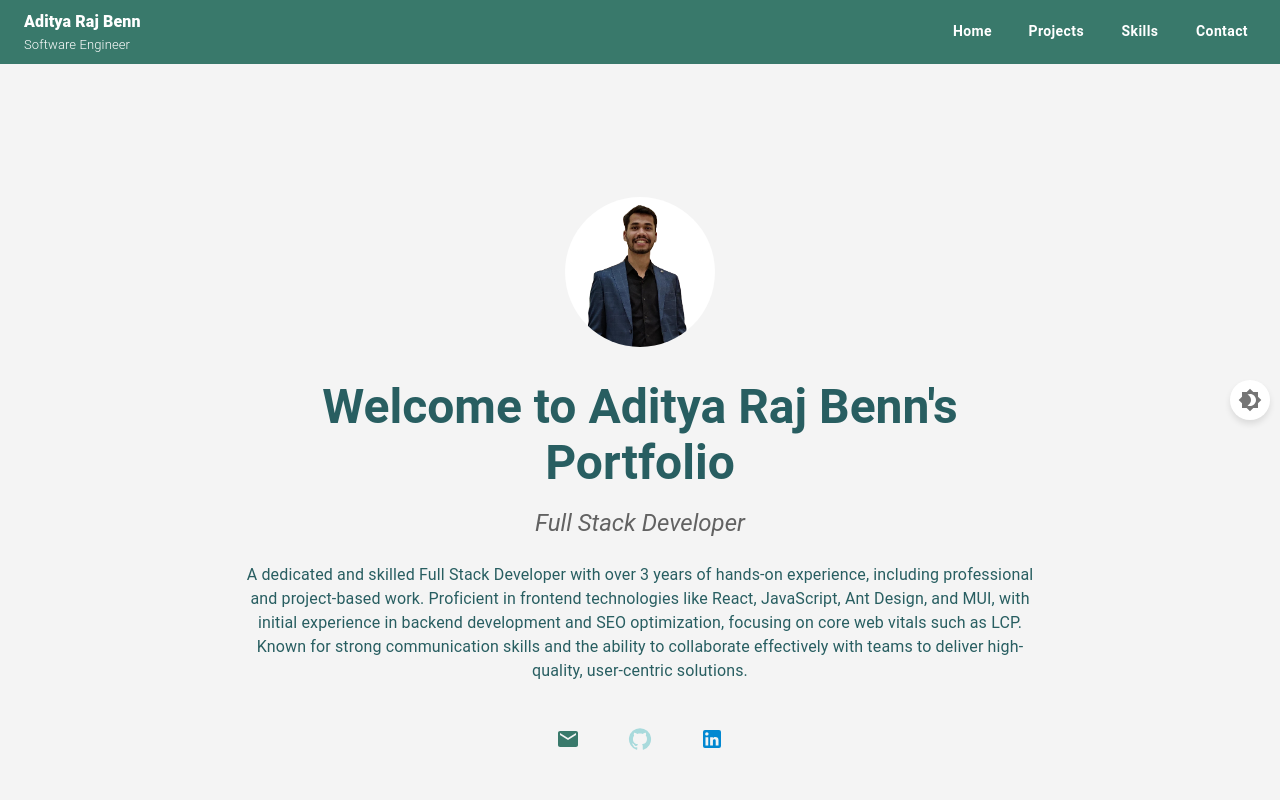
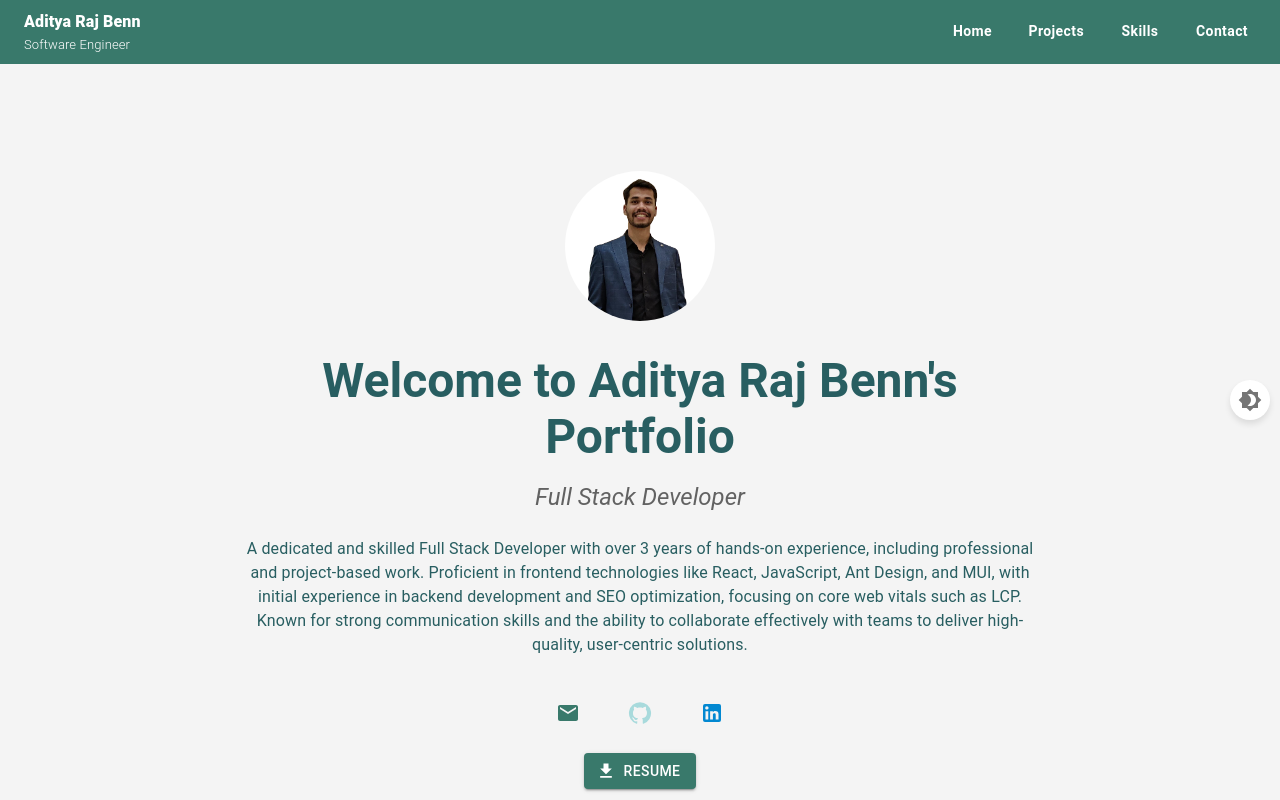
Before and after one commit to adityarajbenn/thePortfolio, a React (Create React App) app in the folder portfolio-ftd/: page / in a window 1280 px wide. Shown: the top 800 px of the page. Built offline with nearby package versions, Linux system fonts and the light colour scheme; the HTML template or start-up script is replaced by a standard one.

Commit message:
added resume to download and view on next page

```diff
--- a/portfolio-ftd/src/App.js
+++ b/portfolio-ftd/src/App.js
@@ -10,6 +10,7 @@ import Navbar from './components/Navbar';
 import baseTheme from './theme';
 import { CssBaseline, Box, Container } from '@mui/material';
 import Skills from './pages/Skills';
+import ResumeViewer from './pages/Resume';
 
 const App = () => {
   const [currentTheme, setCurrentTheme] = useState(baseTheme.primary);
@@ -57,6 +58,7 @@ const App = () => {
               <Route path="/projects" element={<Projects />} />
               <Route path="/contact" element={<Contact />} />
               <Route path="/skills" element={<Skills />} />
+              <Route path="/resume" element={<ResumeViewer />} />
             </Routes>
           </Container>
           <Footer />
--- a/portfolio-ftd/src/pages/Home.js
+++ b/portfolio-ftd/src/pages/Home.js
@@ -1,30 +1,43 @@
-import React from 'react';
-import { Container, Typography, Grid, Box, Avatar, IconButton } from '@mui/material';
-import { useTheme } from '@mui/material/styles';
-import { GitHub, LinkedIn, Email } from '@mui/icons-material'; // Import required icons
-import data from '../data.json';
+import React from "react";
+import {
+  Container,
+  Typography,
+  Grid,
+  Box,
+  Avatar,
+  IconButton,
+  Button,
+} from "@mui/material";
+import { useTheme } from "@mui/material/styles";
+import { GitHub, LinkedIn, Email } from "@mui/icons-material"; // Import required icons
+import data from "../data.json";
+import DownloadIcon from "@mui/icons-material/Download";
 
 const Home = () => {
   const theme = useTheme();
 
+  const handleResumeDownload = () => {
+    window.open("/Aditya_Raj_Benn_Resume.pdf", "_blank");
+  };
+
   return (
     <Box
       sx={{
-        minHeight: '100vh',
+        minHeight: "100vh",
         backgroundColor: theme.palette.background.default,
-        display: 'flex',
-        flexDirection: 'column',
-        justifyContent: 'center',
-        alignItems: 'center',
+        display: "flex",
+        flexDirection: "column",
+        justifyContent: "center",
+        alignItems: "center",
         py: 8,
       }}
     >
-      <Container maxWidth="md" sx={{ textAlign: 'center' }}>
+      <Container maxWidth="md" sx={{ textAlign: "center" }}>
         {/* Profile Image */}
         <Avatar
           alt={data.aboutMe.name}
           src={data.aboutMe.profileImage}
-          sx={{ width: 150, height: 150, margin: '0 auto', mb: 4 }}
+          sx={{ width: 150, height: 150, margin: "0 auto", mb: 4 }}
         />
 
         {/* Welcome Section */}
@@ -43,7 +56,7 @@ const Home = () => {
           sx={{
             marginBottom: 3,
             color: theme.palette.text.secondary,
-            fontStyle: 'italic',
+            fontStyle: "italic",
           }}
         >
           {data.aboutMe.title}
@@ -94,6 +107,23 @@ const Home = () => {
             </IconButton>
           </Grid>
         </Grid>
+        <a
+          href="/Aditya_Raj_Benn_Resume.pdf"
+          download="Aditya_Raj_Benn_Resume.pdf"
+          target="_blank"
+          rel="noopener noreferrer"
+          style={{ textDecoration: "none" }}
+        >
+          <Button
+            variant="contained"
+            color="primary"
+            onClick={handleResumeDownload}
+            startIcon={<DownloadIcon />}
+            sx={{ marginTop: 2 }}
+          >
+          Resume
+          </Button>
+        </a>
       </Container>
     </Box>
   );
--- /dev/null
+++ b/portfolio-ftd/src/pages/Resume.js
@@ -0,0 +1,23 @@
+import React, { useEffect } from "react";
+
+const ResumeViewer = () => {
+  useEffect(() => {
+    // Automatically trigger file download
+    const link = document.createElement("a");
+    link.href = "/Aditya_Raj_Benn_Resume.pdf"; // Ensure the file is in the public folder
+    link.download = "Aditya_Raj_Benn_Resume.pdf";
+    link.click();
+  }, []);
+
+  return (
+    <div style={{ height: "100vh", display: "flex", justifyContent: "center", alignItems: "center" }}>
+      <iframe
+        src="/Aditya_Raj_Benn_Resume.pdf"
+        title="Resume"
+        style={{ width: "80%", height: "90%", border: "none" }}
+      ></iframe>
+    </div>
+  );
+};
+
+export default ResumeViewer;
```
Also changed, not shown: 1 other file (tests, documents, lock files or other folders).
